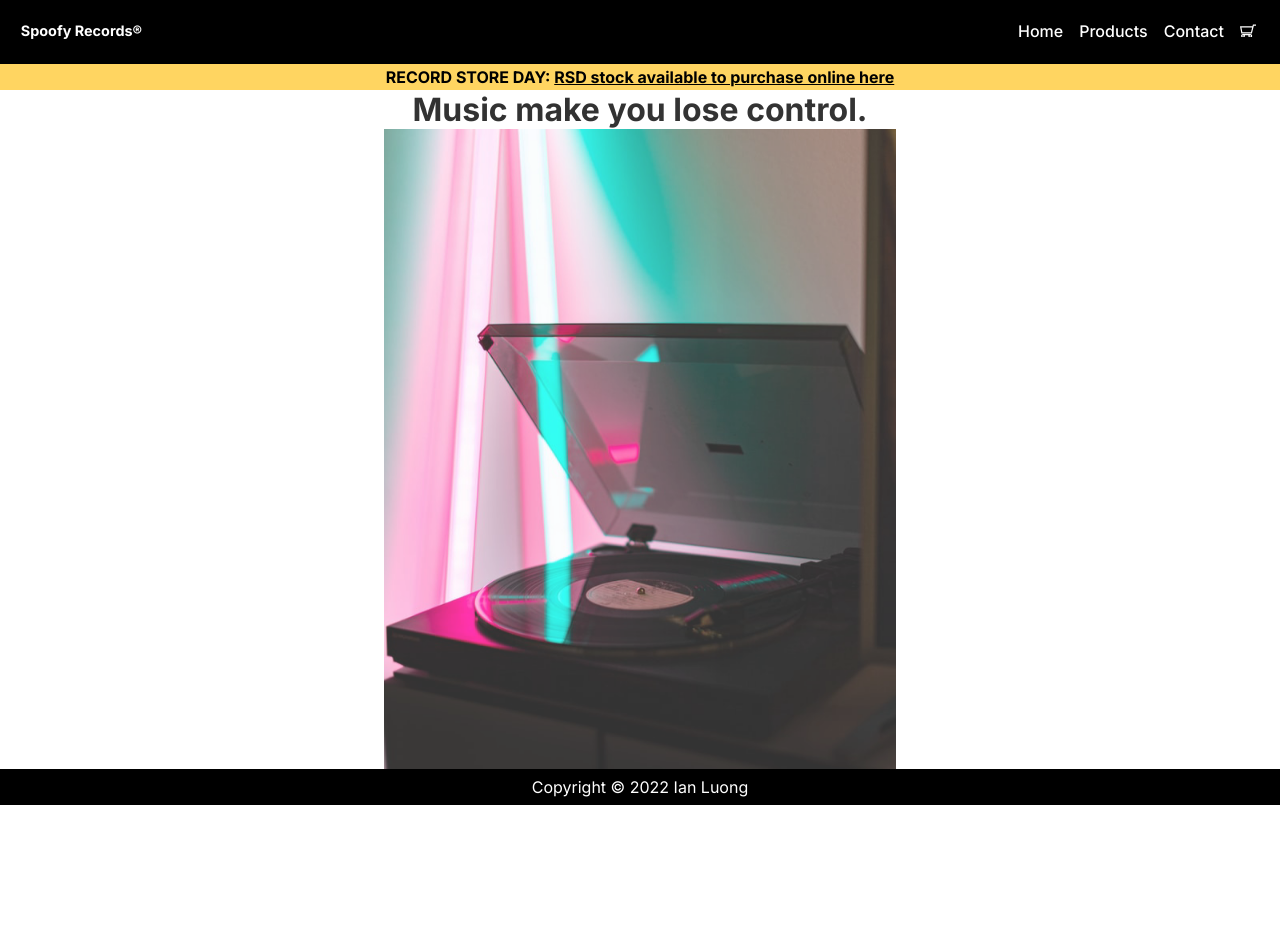
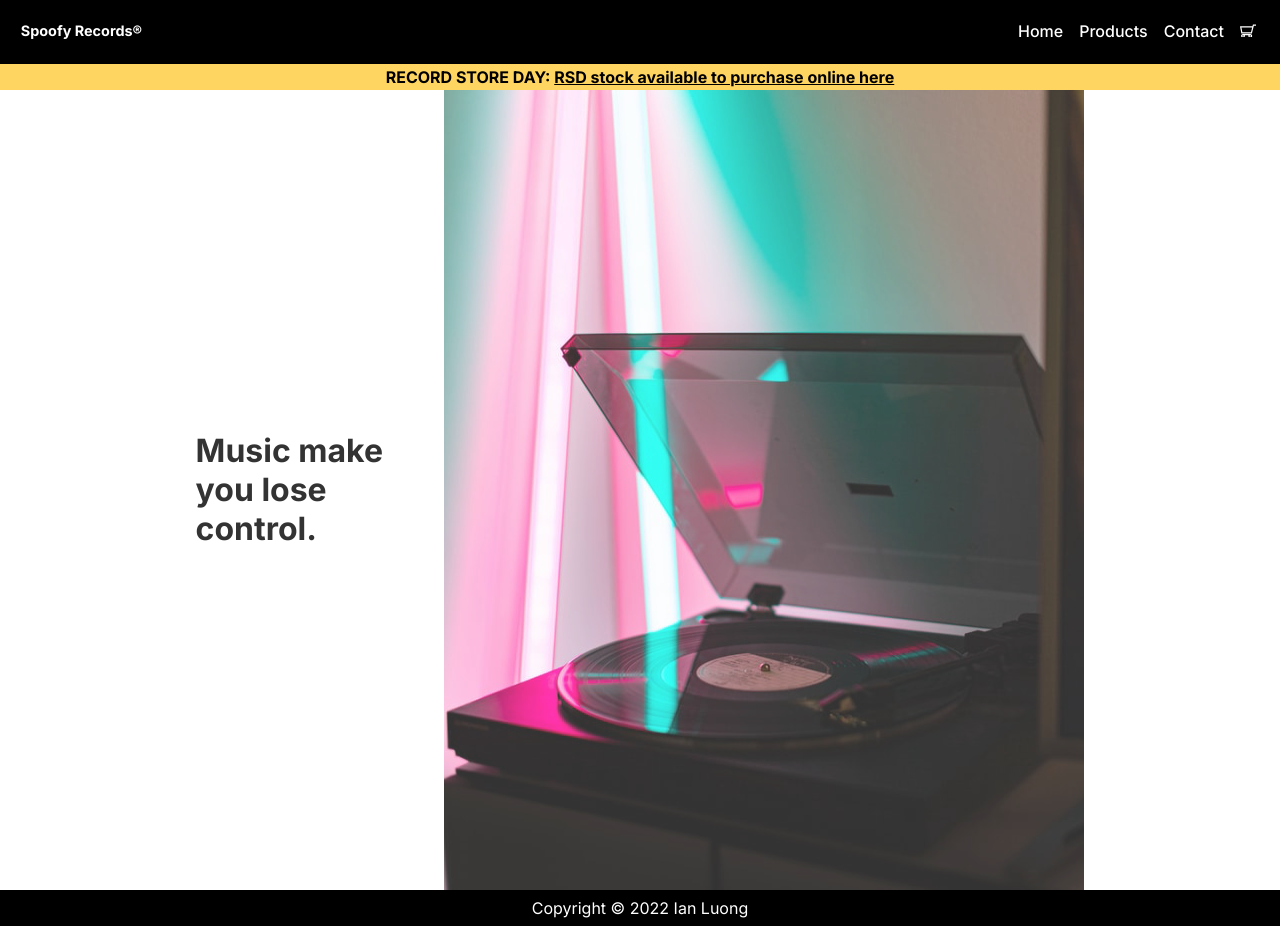
Before and after one commit to IanLuong/shopping-cart, a React (Create React App) app: page / in a window 1280 px wide. Before the commit the page ends 805 px from the top, so only its background shows below. Built offline with nearby package versions, Linux system fonts and the light colour scheme.

Commit message:
Add media queries

```diff
--- a/src/style.css
+++ b/src/style.css
@@ -162,12 +162,6 @@
     display: flex;
 }
 
-/* @media (min-width: 750px) {
-    nav a {
-        font-size: 1rem;
-    }
-} */
-
 /* Notice */
 
 .notice {
@@ -202,6 +196,14 @@
     display: none;
 }
 
+@media (min-width: 1000px) {
+    .carousel-item {
+        flex-direction: row;
+        gap: 1em;
+    }
+}
+
+
 /* Products Page */
 
 .records {
@@ -209,6 +211,20 @@
     flex-direction: column;
     align-items: center;
     animation: fadein 1s;
+}
+
+@media (min-width: 750px) {
+    .records {
+        display: grid;
+        grid-template-columns: 1fr 1fr;
+        justify-items: center;
+    }
+}
+
+@media (min-width: 1500px) {
+    .records {
+        grid-template-columns: 1fr 1fr 1fr;
+    }
 }
 
 .products-item {
@@ -237,7 +253,6 @@
 }
 
 .cart-total {
-
     text-align: right;
     margin: auto 1em;
     align-self: flex-end;
```
